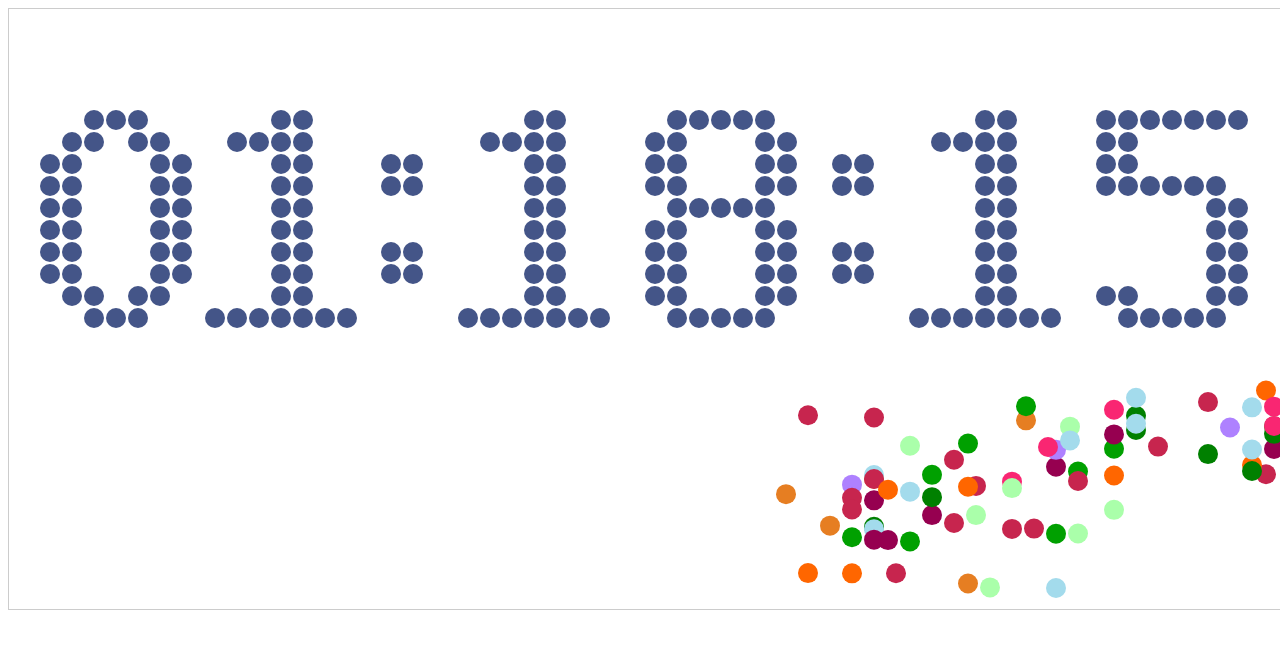
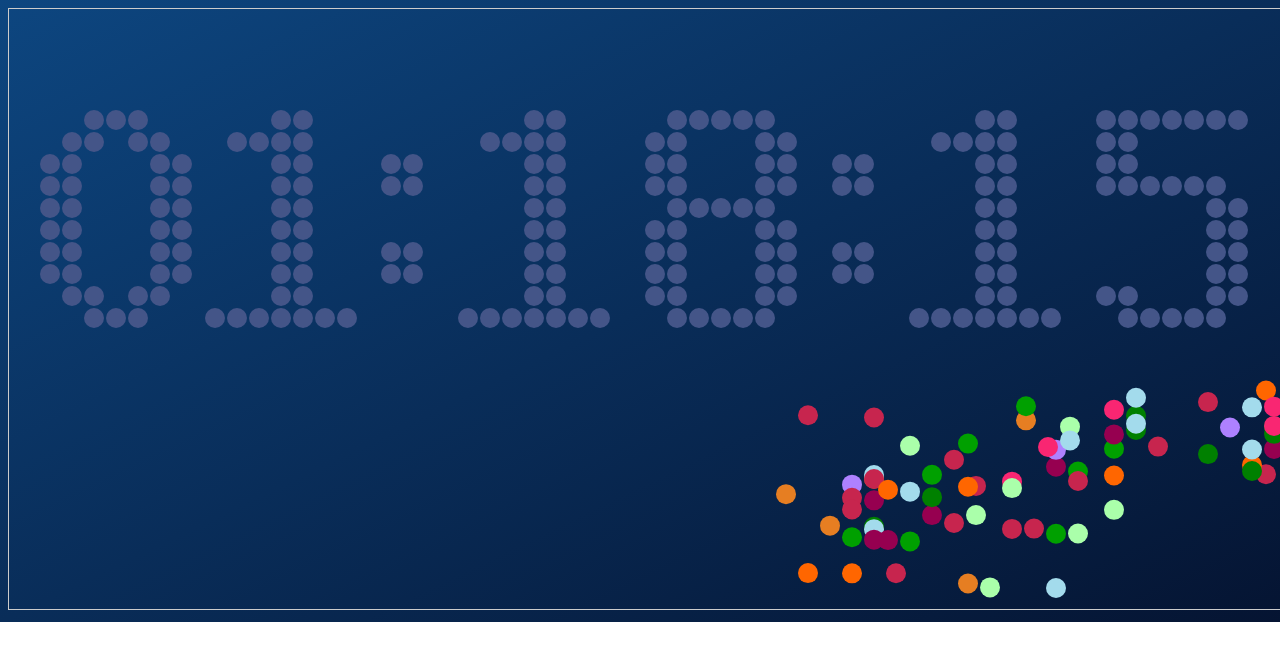
Before and after one commit to tadpoleyl/canvas_clock, a plain HTML site: page index.html in a window 1280 px wide. Shown: the top 660 px of the page. Drawn offline with Linux system fonts and the light colour scheme.

Commit message:
change body backgorund

```diff
--- a/index.html
+++ b/index.html
@@ -7,6 +7,7 @@
     <style>
         body{
             text-align:center;
+            background:linear-gradient(to right bottom,rgba(13,70,128,1),rgba(5, 20, 50, 1)) no-repeat;
         }
         #canvas{
             border:1px solid #ccc;
```
